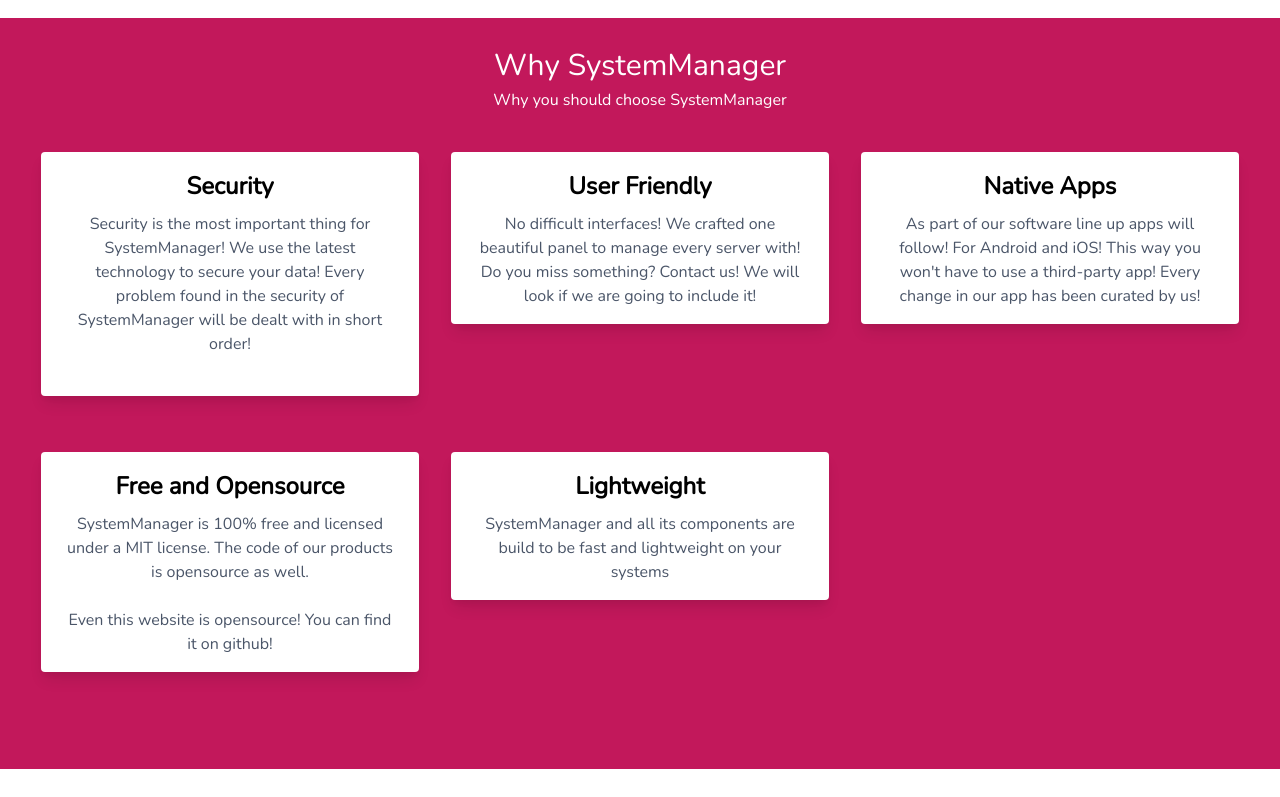
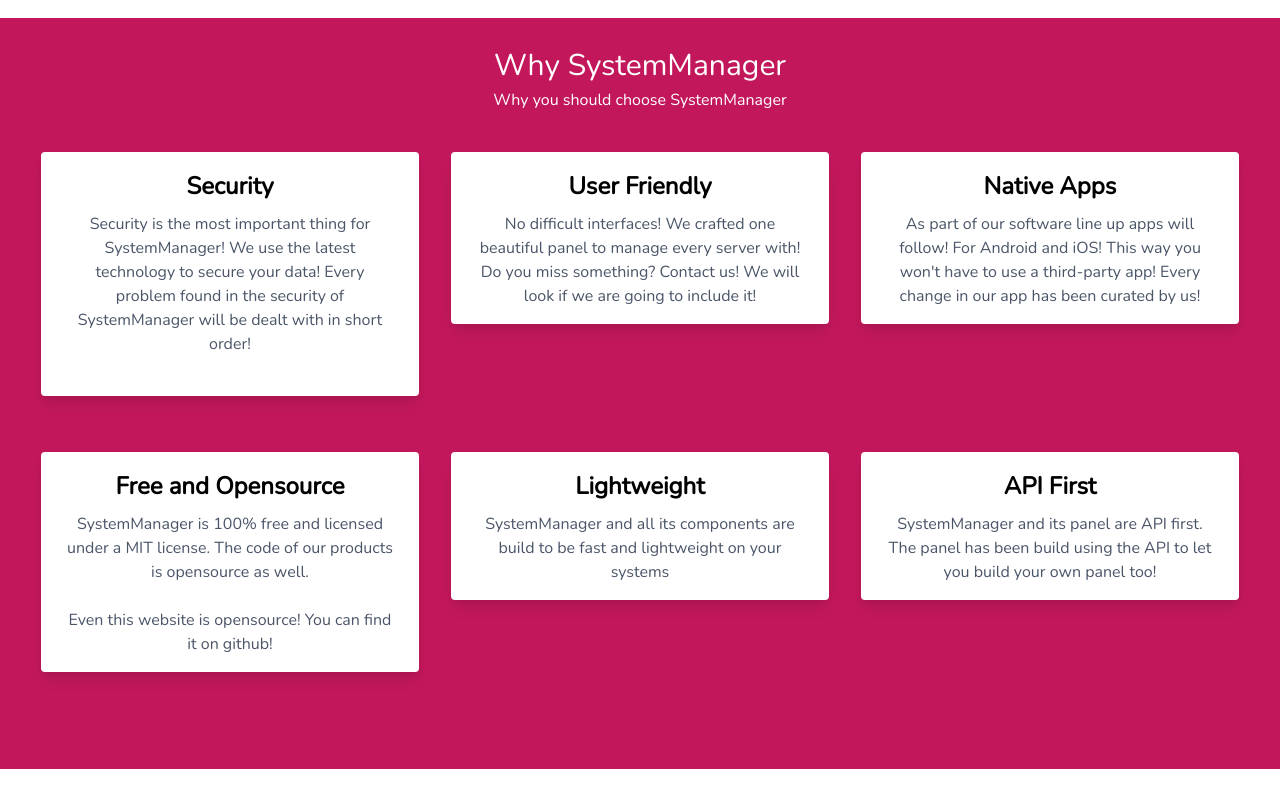
Before and after one commit to systemmanager-io/Showcase, a React (Create React App) app: page / in a window 1280 px wide. Shown: the part 425-1222 px from the top of the page. Built offline with nearby package versions, Linux system fonts and the light colour scheme.

Commit message:
Update src/components/HighlightedFeatures.js

```diff
--- a/src/components/HighlightedFeatures.js
+++ b/src/components/HighlightedFeatures.js
@@ -77,7 +77,15 @@ export default class HighlightedFeatures extends React.Component {
                 </div>
 
                 <div className="w-full md:w-6/12 lg:w-4/12">
-                    <div className="bg-white rounded overflow-hidden shadow-lg lg:m-4"></div>
+                                        <div className="bg-white rounded overflow-hidden shadow-lg lg:m-4">
+                        <div className="px-6 py-4">
+                            <div className="text-black font-bold text-2xl mb-2">API First</div>
+                            <hr/>
+                            <p className="text-gray-700 text-base">SystemManager and its panel are API first. The panel has been build using the API to let you build your own panel too!
+                            </p>
+                        </div>
+                    </div>
+                    <br/>
                 </div>
                 <div className="w-full md:w-6/12 lg:w-4/12">
                     <div className="bg-white rounded overflow-hidden shadow-lg lg:m-4"></div>
```
